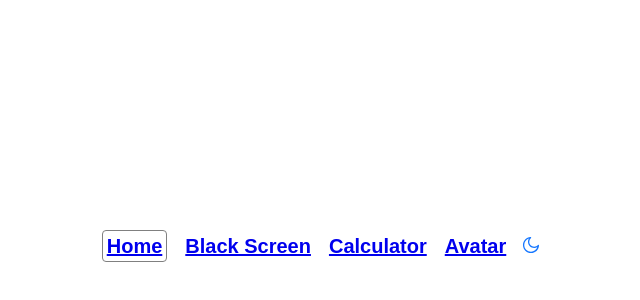
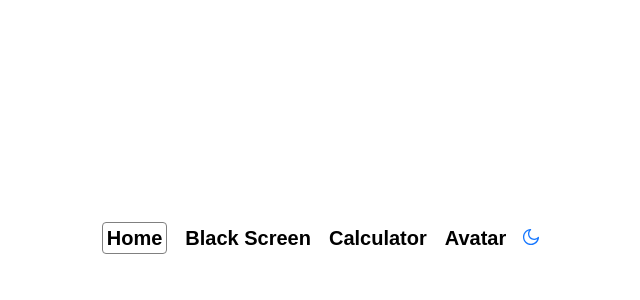
Before and after one commit to InvincibleDudu/reactive-bunny, a React (Vite) app: page / in a window 1280 px wide. Shown: the part 110-410 px from the top of the page, without its empty margins (320-960 px from the left). Built offline with nearby package versions, Linux system fonts and the light colour scheme.

Commit message:
chore: integrate tailwindcss
css module syntax like `{s.['input-number']}` was borderline challenging my sanity, and then I realized I even have to literally name every element I wanna write style on, it's just driving me nuts

```diff
--- a/package.json
+++ b/package.json
@@ -12,11 +12,13 @@
   "dependencies": {
     "@ant-design/icons": "~5.6.1",
     "@ant-design/v5-patch-for-react-19": "^1.0.3",
+    "@tailwindcss/vite": "^4.1.11",
     "antd": "^5.24.6",
     "react": "^19.0.0",
     "react-dom": "^19.0.0",
     "react-router": "^7.5.0",
-    "sass": "^1.89.2"
+    "sass": "^1.89.2",
+    "tailwindcss": "^4.1.11"
   },
   "devDependencies": {
     "@eslint/js": "^9.21.0",
--- a/src/components/MyMenu.tsx
+++ b/src/components/MyMenu.tsx
@@ -29,7 +29,7 @@ function MyMenu({ noThemeToggle = false }: { noThemeToggle?: boolean }) {
 
    return (
       <div className={s.wrapper + (currentPath === '/' ? ' ' + s.middle : '')}>
-         <ul className={s.menu}>
+         <ul className={s.menu + ' mt-3'}>
             { items.map(item =>
                <li><NavLink to={item.key}>{item.label}</NavLink></li>)
             }
--- a/src/index.css
+++ b/src/index.css
@@ -1,3 +1,5 @@
+@import "tailwindcss";
+
 * {
     font-family: 'Source Sans Pro', sans-serif;
 }
--- a/src/pages/Calc.tsx
+++ b/src/pages/Calc.tsx
@@ -2,6 +2,8 @@ import { InputNumber } from 'antd'
 
 export default function Calc () {
    return (
-      <InputNumber min={1} max={10} defaultValue={3} onChange={() => {}} />
+      <main className="flex justify-center">
+         <InputNumber min={1} max={10} defaultValue={3} onChange={() => {}} className="mt-4!" />
+      </main>
    )
 }
--- a/vite.config.ts
+++ b/vite.config.ts
@@ -1,7 +1,12 @@
 import { defineConfig } from 'vite'
 import react from '@vitejs/plugin-react-swc'
+import tailwindcss from '@tailwindcss/vite'
 
 // https://vite.dev/config/
 export default defineConfig({
-  plugins: [react()],
+   plugins: [
+      // @ts-expect-error unknown reason
+      react(),
+      tailwindcss()
+   ],
 })
```
Also changed, not shown: 1 other file (tests, documents, lock files or other folders).
